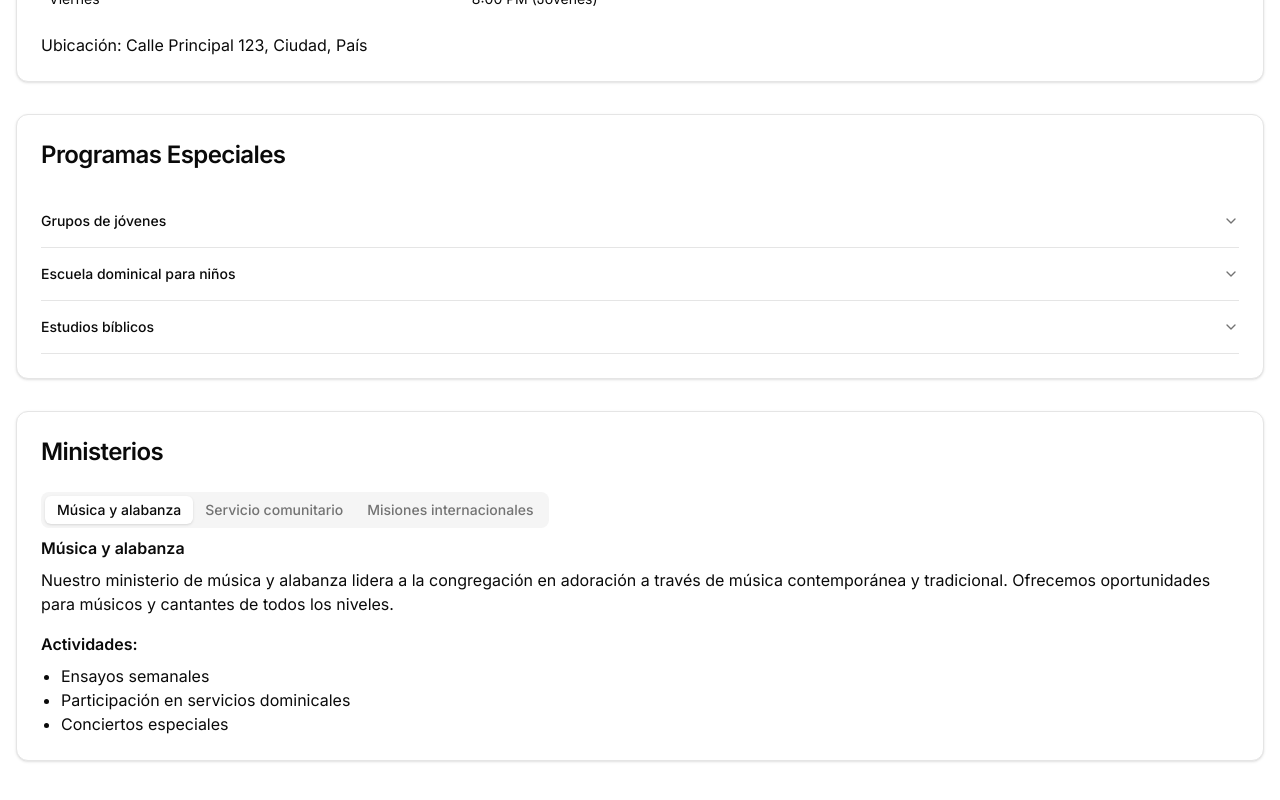
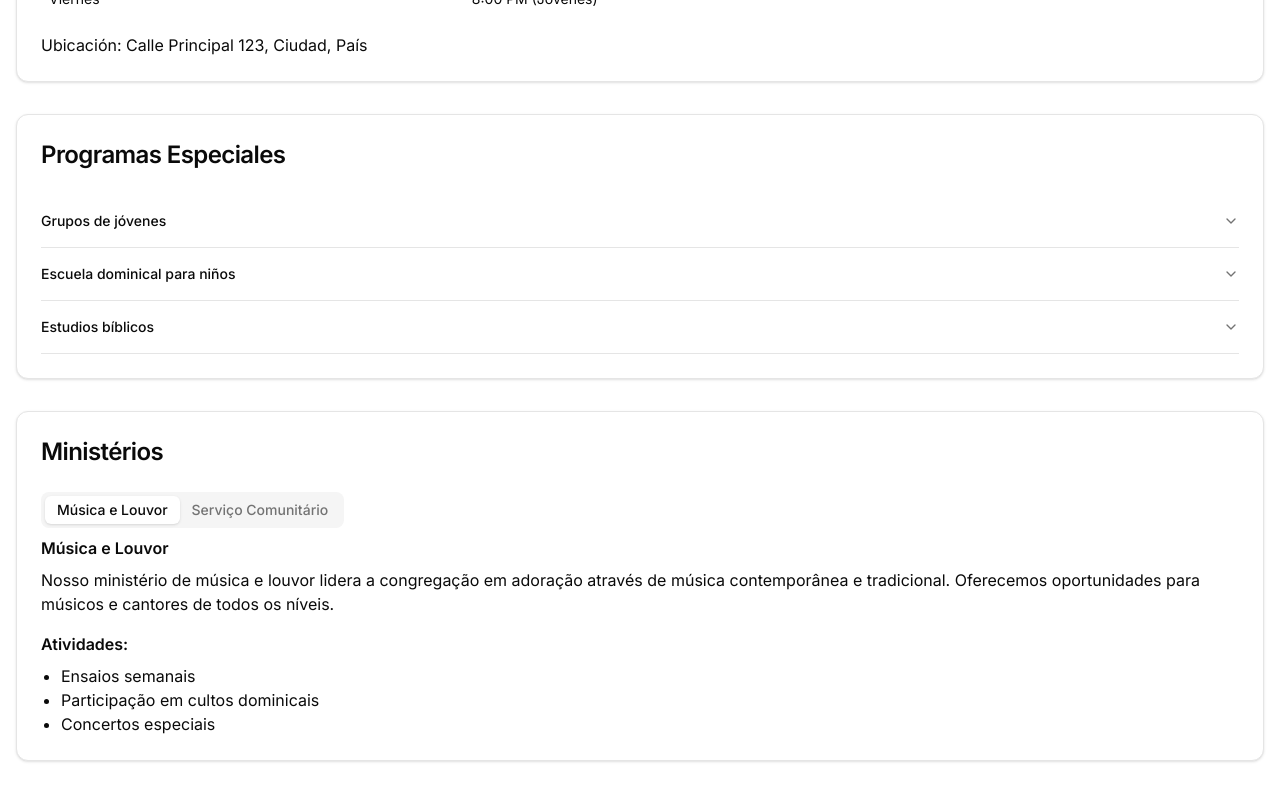
Before and after one commit to elizabeth0809/iglesias, a Next.js app: page /servicios in a window 1280 px wide. Shown: the part 384-1184 px from the top of the page. Built offline with nearby package versions, Linux system fonts and the light colour scheme.

Commit message:
fix: update data

```diff
--- a/src/app/page.tsx
+++ b/src/app/page.tsx
@@ -1,6 +1,6 @@
 
 import { CarruselImagenComponents } from "@/components/sections/home/CarruselImagen";
-import { EnlacesRapidos } from "@/components/sections/home/EnlacesRapidos";
+
 import { FormularioComponent } from "@/components/sections/home/formulario";
 // import { VideosSermones } from "@/components/sections/home/VideosSermones";
 import { VersiculoDelDia } from "@/components/sections/home/VersiculoDelDia";
--- a/src/components/Ministerio.tsx
+++ b/src/components/Ministerio.tsx
@@ -4,41 +4,31 @@ import { Tabs, TabsContent, TabsList, TabsTrigger } from "@/components/ui/tabs";
 export default function Ministerios() {
   const ministerios = [
     {
-      nombre: "Música y alabanza",
+      nombre: "Música e Louvor",
       descripcion:
-        "Nuestro ministerio de música y alabanza lidera a la congregación en adoración a través de música contemporánea y tradicional. Ofrecemos oportunidades para músicos y cantantes de todos los niveles.",
+        "Nosso ministério de música e louvor lidera a congregação em adoração através de música contemporânea e tradicional. Oferecemos oportunidades para músicos e cantores de todos os níveis.",
       actividades: [
-        "Ensayos semanales",
-        "Participación en servicios dominicales",
-        "Conciertos especiales",
+        "Ensaios semanais",
+        "Participação em cultos dominicais",
+        "Concertos especiais",
       ],
     },
     {
-      nombre: "Servicio comunitario",
+      nombre: "Serviço Comunitário",
       descripcion:
-        "Nos dedicamos a servir a nuestra comunidad local a través de varios programas de ayuda y apoyo.",
+        "Nos dedicamos a servir nossa comunidade local através de vários programas de ajuda e apoio.",
       actividades: [
         "Banco de alimentos",
-        "Clases de inglés gratuitas",
-        "Asesoramiento familiar",
+        "Aulas de inglês gratuitas",
+        "Aconselhamento familiar",
       ],
-    },
-    {
-      nombre: "Misiones internacionales",
-      descripcion:
-        "Apoyamos y participamos en misiones internacionales para compartir el amor de Dios en todo el mundo.",
-      actividades: [
-        "Viajes misioneros anuales",
-        "Apoyo a misioneros de largo plazo",
-        "Proyectos de ayuda humanitaria",
-      ],
-    },
+    }
   ];
 
   return (
     <Card className="mb-8">
       <CardHeader>
-        <CardTitle className="text-2xl">Ministerios</CardTitle>
+        <CardTitle className="text-2xl">Ministérios</CardTitle>
       </CardHeader>
       <CardContent>
         <Tabs defaultValue={ministerios[0].nombre}>
@@ -53,7 +43,7 @@ export default function Ministerios() {
             <TabsContent key={index} value={ministerio.nombre}>
               <h3 className="font-semibold mb-2">{ministerio.nombre}</h3>
               <p className="mb-4">{ministerio.descripcion}</p>
-              <h4 className="font-semibold mb-2">Actividades:</h4>
+              <h4 className="font-semibold mb-2">Atividades:</h4>
               <ul className="list-disc pl-5">
                 {ministerio.actividades.map((actividad, actIndex) => (
                   <li key={actIndex}>{actividad}</li>
```
